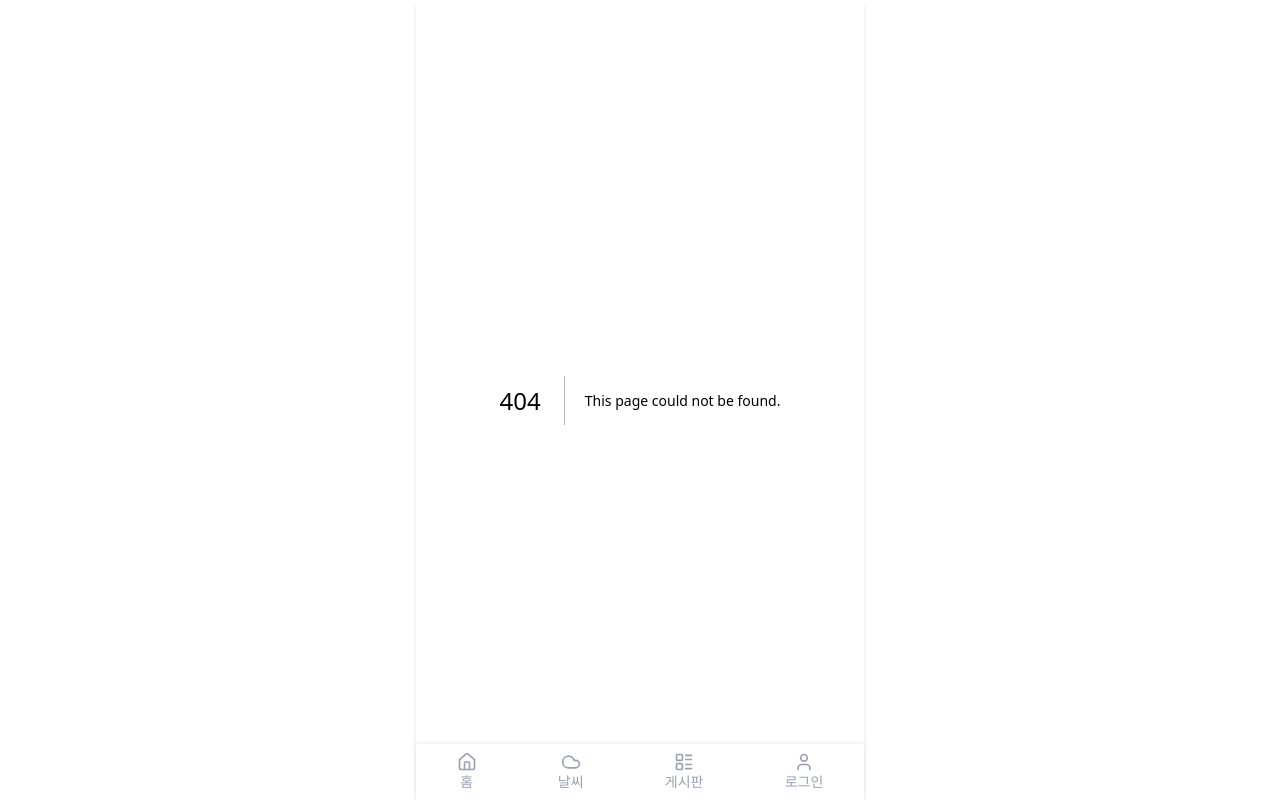
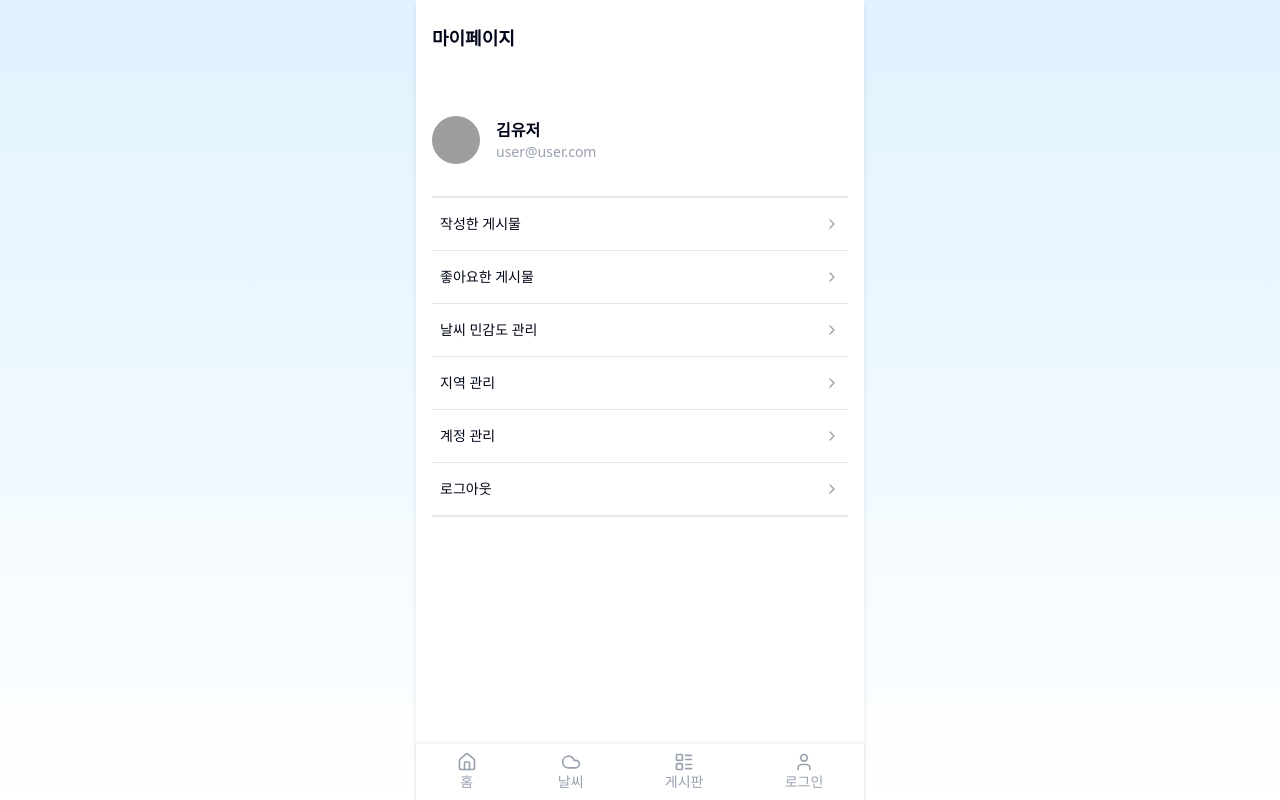
Before and after one commit to dev-vming/eat-the-weather, a Next.js app: page /mypage in a window 1280 px wide. Before the commit this address had no page. Built offline with nearby package versions, Linux system fonts and the light colour scheme; grey boxes are pictures that could not be loaded.

Commit message:
design: #17 마이페이지 UI 작업

```diff
--- /dev/null
+++ b/app/components/LinkItem.tsx
@@ -0,0 +1,14 @@
+import { ChevronRight } from "lucide-react";
+import Link from "next/link";
+
+export default function LinkItem({ href, label }: { href: string; label: string }) {
+  return (
+    <Link
+      href={href}
+      className="flex items-center justify-between py-4 px-2 text-sm hover:bg-gray-50"
+    >
+      <span>{label}</span>
+      <ChevronRight size={16} className="text-gray-400" />
+    </Link>
+  );
+}
--- /dev/null
+++ b/app/mypage/page.tsx
@@ -0,0 +1,37 @@
+'use client';
+
+import { Avatar, AvatarImage, AvatarFallback } from '@/components/ui/avatar';
+import LinkItem from '../components/LinkItem';
+
+const linkItems = [
+  { href: '/posts', label: '작성한 게시물' },
+  { href: '/likes', label: '좋아요한 게시물' },
+  { href: '/sensitivity', label: '날씨 민감도 관리' },
+  { href: '/regions', label: '지역 관리' },
+  { href: '/account', label: '계정 관리' },
+  { href: '/logout', label: '로그아웃' },
+];
+
+export default function ProfilePage() {
+  return (
+    <div className="min-h-screen px-4 py-6 bg-white flex flex-col">
+      <h1 className="text-lg font-bold mb-6">마이페이지</h1>
+      <div className="flex items-center gap-4 mb-8 mt-10">
+        <Avatar className="w-12 h-12">
+          <AvatarImage src="/images/user.png" alt="유저 아바타" />
+          <AvatarFallback>프로필</AvatarFallback>
+        </Avatar>
+        <div>
+          <p className="font-semibold text-base">김유저</p>
+          <p className="text-gray-400 text-sm">user@user.com</p>
+        </div>
+      </div>
+
+      <div className="divide-y border-y-2 border-gray-200">
+        {linkItems.map((item) => (
+          <LinkItem key={item.href + item.label} href={item.href} label={item.label} />
+        ))}
+      </div>
+    </div>
+  );
+}
--- /dev/null
+++ b/components/ui/avatar.tsx
@@ -0,0 +1,53 @@
+"use client"
+
+import * as React from "react"
+import * as AvatarPrimitive from "@radix-ui/react-avatar"
+
+import { cn } from "@/lib/utils"
+
+function Avatar({
+  className,
+  ...props
+}: React.ComponentProps<typeof AvatarPrimitive.Root>) {
+  return (
+    <AvatarPrimitive.Root
+      data-slot="avatar"
+      className={cn(
+        "relative flex size-8 shrink-0 overflow-hidden rounded-full",
+        className
+      )}
+      {...props}
+    />
+  )
+}
+
+function AvatarImage({
+  className,
+  ...props
+}: React.ComponentProps<typeof AvatarPrimitive.Image>) {
+  return (
+    <AvatarPrimitive.Image
+      data-slot="avatar-image"
+      className={cn("aspect-square size-full", className)}
+      {...props}
+    />
+  )
+}
+
+function AvatarFallback({
+  className,
+  ...props
+}: React.ComponentProps<typeof AvatarPrimitive.Fallback>) {
+  return (
+    <AvatarPrimitive.Fallback
+      data-slot="avatar-fallback"
+      className={cn(
+        "bg-muted flex size-full items-center justify-center rounded-full",
+        className
+      )}
+      {...props}
+    />
+  )
+}
+
+export { Avatar, AvatarImage, AvatarFallback }
--- a/package.json
+++ b/package.json
@@ -9,6 +9,7 @@
     "lint": "next lint"
   },
   "dependencies": {
+    "@radix-ui/react-avatar": "^1.1.4",
     "@radix-ui/react-slot": "^1.2.0",
     "class-variance-authority": "^0.7.1",
     "clsx": "^2.1.1",
```
